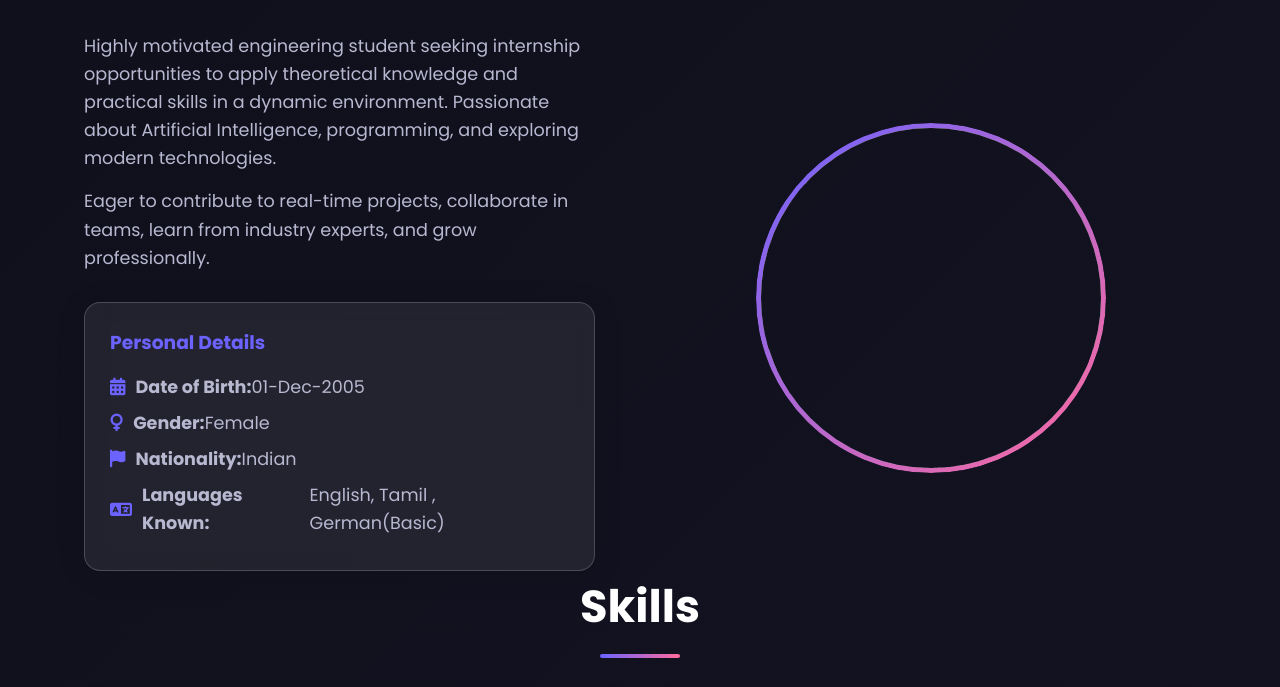
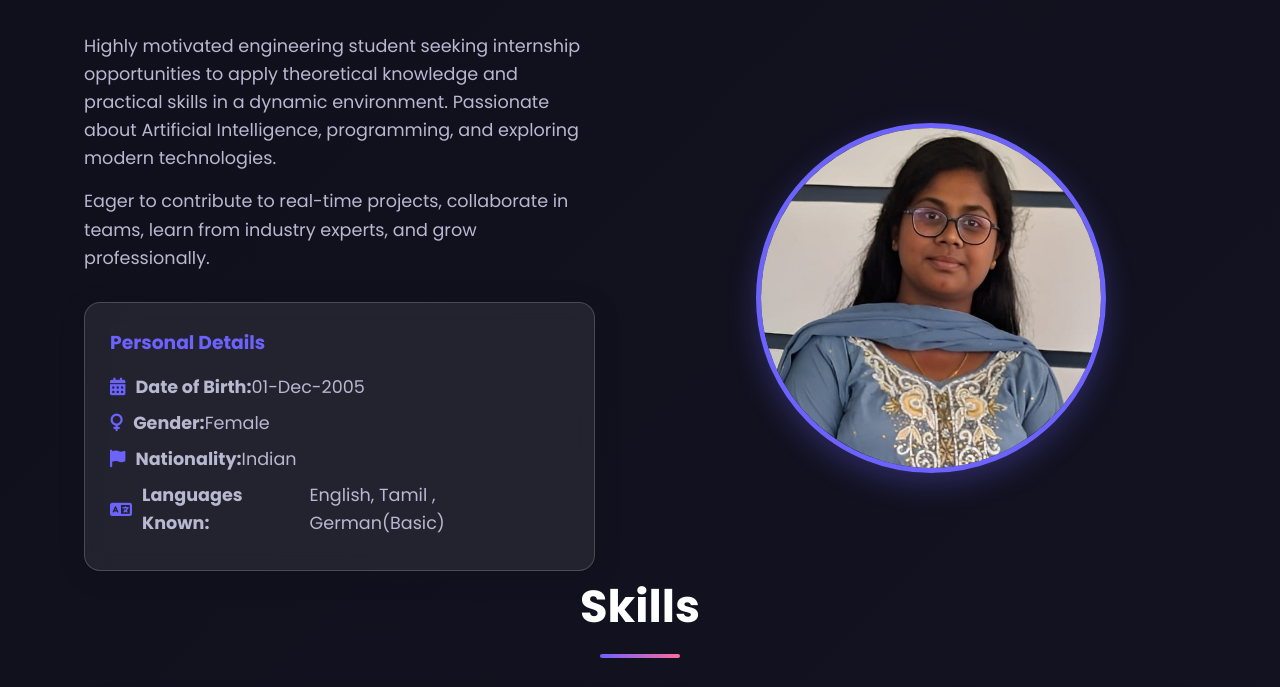
Before and after one commit to NANDHINI6633/portfolio, a plain HTML site: page index.html in a window 1280 px wide. Shown: the part 900-1587 px from the top of the page. Drawn offline with Linux system fonts and the light colour scheme.

Commit message:
Fix image src path and simplify CSS design for visibility

```diff
--- a/index.html
+++ b/index.html
@@ -383,12 +383,14 @@
             height: 350px;
             border-radius: 50%;
             object-fit: cover;
-            border: 5px solid transparent;
-            background: linear-gradient(135deg, var(--primary), var(--accent)) border-box;
-            -webkit-mask: linear-gradient(#fff 0 0) padding-box, linear-gradient(#fff 0 0);
-            -webkit-mask-composite: xor;
-            mask-composite: exclude;
-            animation: profileGlow 3s ease-in-out infinite alternate;
+            border: 5px solid var(--primary);
+            box-shadow: 0 10px 30px rgba(108, 99, 255, 0.3);
+            transition: all 0.3s ease;
+        }
+
+        .profile-img:hover {
+            transform: scale(1.05);
+            box-shadow: 0 15px 40px rgba(108, 99, 255, 0.5);
         }
 
         .personal-details {
```
